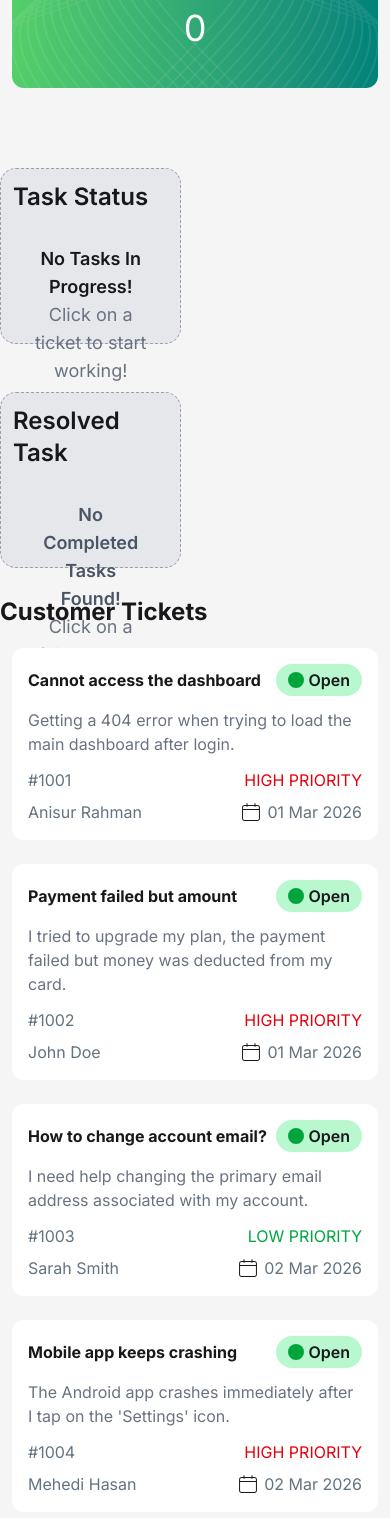
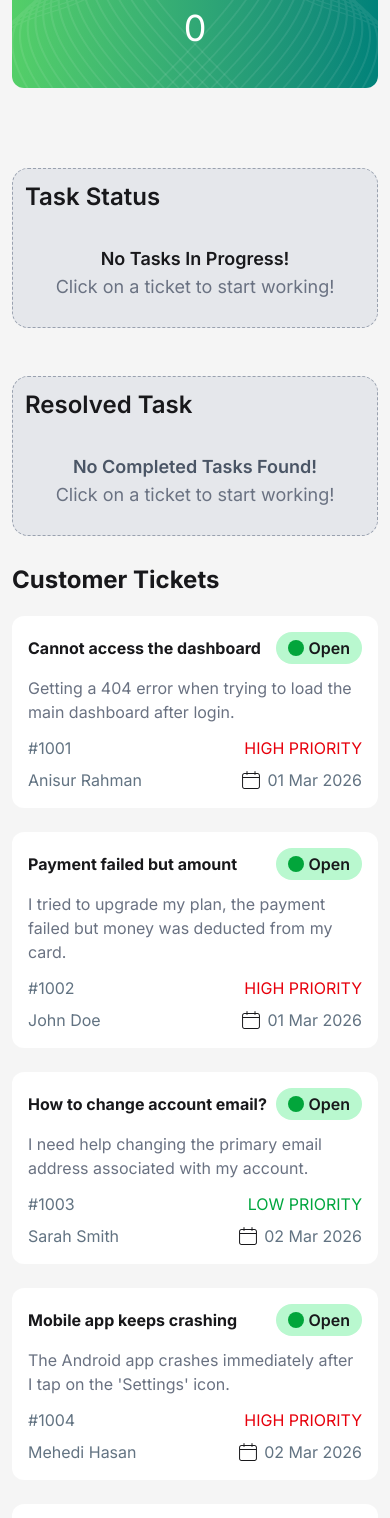
Before and after one commit to shihab-63/CS-Ticket-System-React, a React (Vite) app: page / in a window 390 px wide. Shown: the part 340-1858 px from the top of the page. Built offline with nearby package versions, Linux system fonts and the light colour scheme.

Commit message:
made task section responsive

```diff
--- a/src/components/ResolvedTask/ResolvedTask.jsx
+++ b/src/components/ResolvedTask/ResolvedTask.jsx
@@ -3,7 +3,7 @@ import React from "react";
 const ResolvedTask = () => {
   return (
     <>
-      <div className="bg-gray-200 h-44 border-gray-400 border border-dashed mt-12 p-3 rounded-2xl">
+      <div className="bg-gray-200 h-40 border-gray-400 border border-dashed mt-12 p-3 rounded-2xl">
         <h1 className="text-2xl font-semibold ">Resolved Task</h1>
         <div className="text-center mt-3 p-5">
           <p className="text-lg font-semibold text-gray-600">
--- a/src/components/TaskStatus/TaskStatus.jsx
+++ b/src/components/TaskStatus/TaskStatus.jsx
@@ -3,7 +3,7 @@ import React from "react";
 const TaskStatus = () => {
   return (
     <>
-      <div className="bg-gray-200 h-44 border-gray-400 border border-dashed  mt-12 p-3 rounded-2xl">
+      <div className="bg-gray-200 h-40 border-gray-400 border border-dashed  mt-12 p-3 rounded-2xl">
         <h1 className="text-2xl font-semibold">Task Status</h1>
         <div className="text-center mt-3 p-5">
           <p className="text-lg font-semibold">No Tasks In Progress!</p>
--- a/src/components/TicketDashboard/TicketDashboard.jsx
+++ b/src/components/TicketDashboard/TicketDashboard.jsx
@@ -9,10 +9,10 @@ const TicketDashboard = ({ ticketsPromise }) => {
   return (
     <div>
       <Container>
-        <div className="grid md:grid-cols-12 gap-7">
+        <div className="grid grid-cols-1 md:grid-cols-12 gap-7">
           {/* Left Side Ticket */}
-          <div className="order-2 md:order-1 col-span-9">
-            <h1 className="text-2xl font-bold">Customer Tickets</h1>
+          <div className="order-2 md:order-1 md:col-span-9">
+            <h1 className="mx-3 md:mx-0 text-2xl font-bold">Customer Tickets</h1>
             <div className="grid grid-cols-1 mb-10 mx-3 md:mx-0 md:grid-cols-2 gap-6 mt-5">
               {ticketsData.map((ticket, index) => (
                 <Ticket key={index} ticket={ticket} />
@@ -20,7 +20,7 @@ const TicketDashboard = ({ ticketsPromise }) => {
             </div>
           </div>
           {/* Right Side Task */}
-          <div className="order-1 md:order-1 col-span-3 h-fit">
+          <div className="order-1 mx-3 md:mx-0 md:order-1 col-span-1 md:col-span-3 h-fit">
             <TaskStatus />
             <ResolvedTask />
           </div>
```
